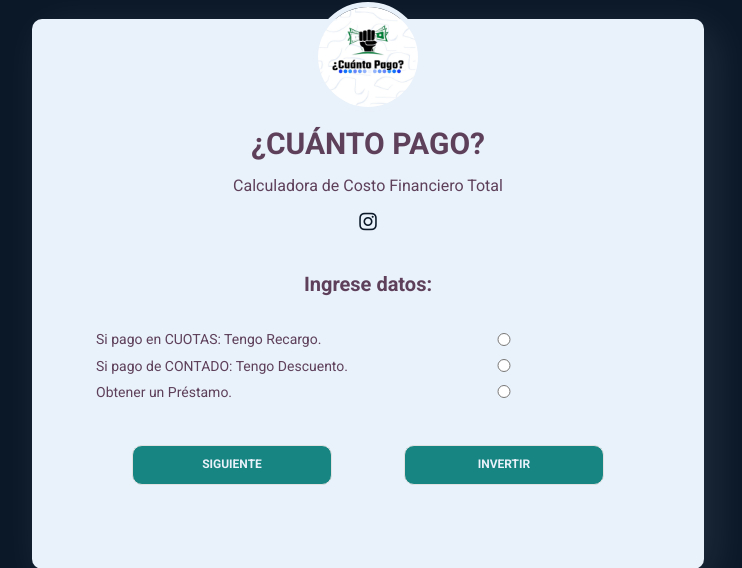
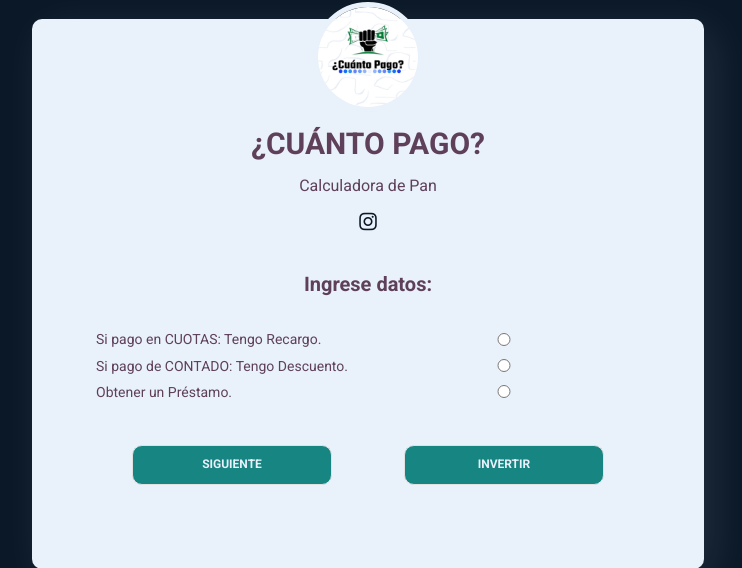
Before and after one commit to valenscarponi/cuantopago, a PHP site: page / in a window 1280 px wide. Shown: the part 81-649 px from the top of the page, without its empty margins (272-1014 px from the left). Run offline with PHP 8.4, Linux system fonts and the light colour scheme; some libraries are stand-ins or nearby versions.

Commit message:
Prueba Rama Mario

```diff
--- a/index.php
+++ b/index.php
@@ -79,7 +79,7 @@
         <div class="container__presentacion">
             <div class="container__contenido">
                 <h1 class="container__title no-margin">¿Cuánto Pago?</h1>
-                <p>Calculadora de Costo Financiero Total</p>
+                <p>Calculadora de Pan</p>
             </div>
             <div class="container__icono">
                 <a href="https://www.instagram.com/cuantopagoapp?igsh=YXBmYnFmeWs2dHhx" target="_blank"><i class="fa-brands fa-instagram" style="color: #0a1828; font-size: 2rem"></i></a>
```
